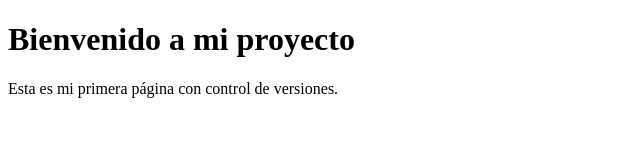
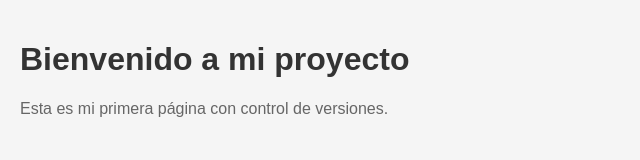
Before and after one commit to TatiTo-bot/mi-primer-proyecto, a plain HTML site: page index.html in a window 1280 px wide. Shown: the whole page, without its empty margins (0-640 px from the left). Drawn offline with Linux system fonts and the light colour scheme.

Commit message:
Añadir estilos CSS básicos

```diff
--- a/index.html
+++ b/index.html
@@ -2,6 +2,7 @@
 <html lang="en">
 <head>
     <meta charset="UTF-8">
+    <link rel="stylesheet" href="styles.css">
     <meta name="viewport" content="width=device-width, initial-scale=1.0">
     <title>Mi Página Web</title>
 </head>
--- /dev/null
+++ b/styles.css
@@ -0,0 +1,14 @@
+body {
+    font-family: Arial, sans-serif;
+    margin: 0;
+    padding: 20px;
+    background-color: #f5f5f5;
+}
+
+h1 {
+    color: #333;
+}
+
+p {
+    color: #666;
+}
```
